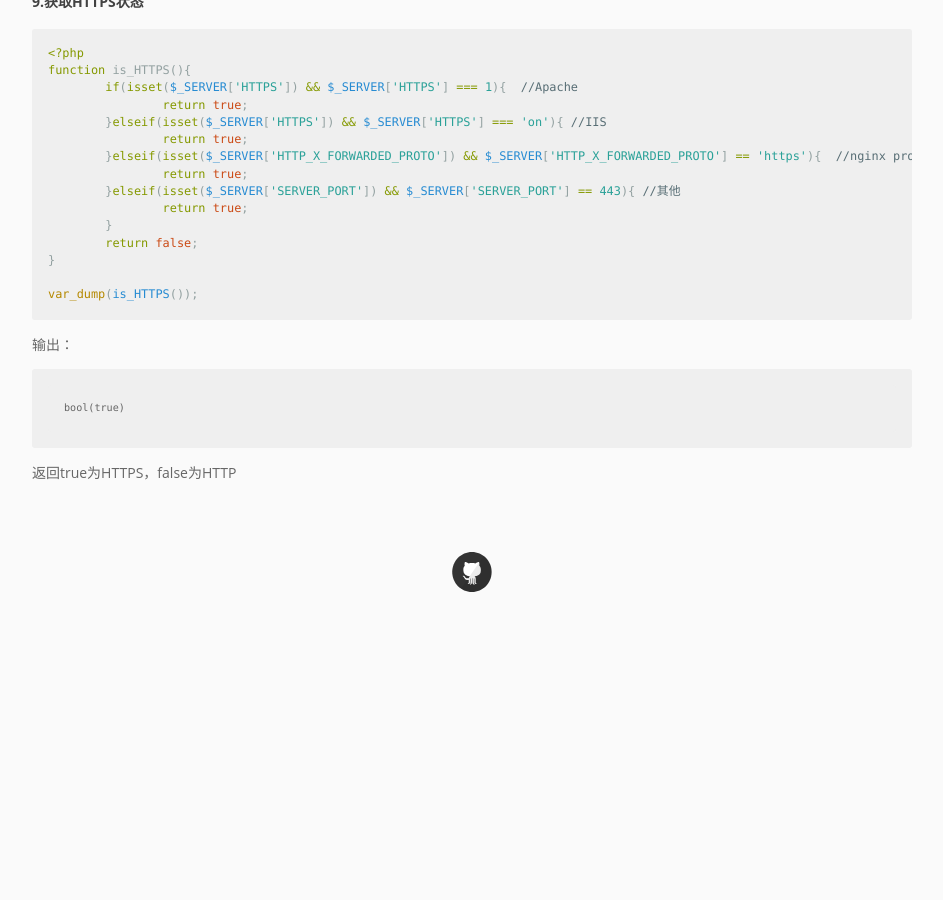
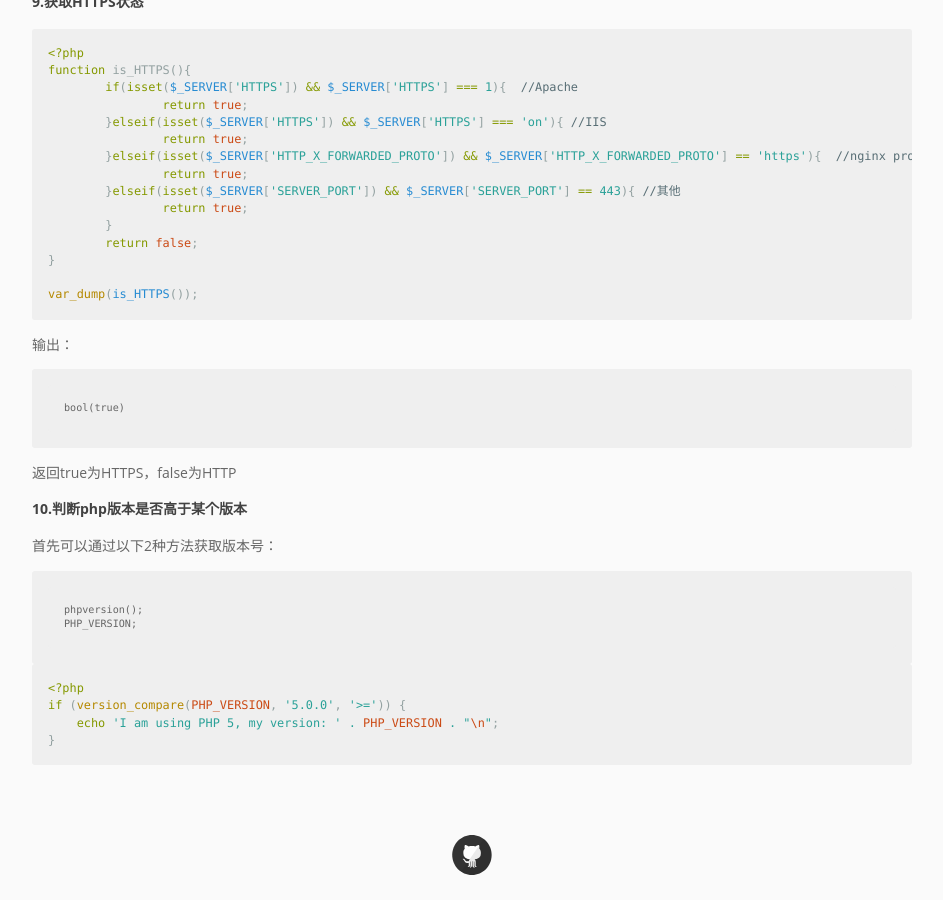
Before and after one commit to pingmalu/pingmalu.github.io, a Jekyll site: the page built from _posts/2016-05-17-PHP常用代码段.md, in a window 1280 px wide and 900 px high, scrolled down 6478 px. Shown: the whole window, without its empty margins (168-1111 px from the left). Built offline with Jekyll 4.4.1, drawn with Linux system fonts in a browser that asks for light colours; nearby versions of some CDN libraries; before the commit the page ends 7095 px from its top, so only the background shows below that.

Commit message:
'update'

```diff
--- a/_posts/2016-05-17-PHP常用代码段.md
+++ b/_posts/2016-05-17-PHP常用代码段.md
@@ -367,3 +367,18 @@ var_dump(is_HTTPS());
 	bool(true)
 
 返回true为HTTPS，false为HTTP
+
+### 10.判断php版本是否高于某个版本
+
+首先可以通过以下2种方法获取版本号：
+
+	phpversion();
+	PHP_VERSION;
+
+{% highlight php %}
+<?php
+if (version_compare(PHP_VERSION, '5.0.0', '>=')) {
+    echo 'I am using PHP 5, my version: ' . PHP_VERSION . "\n";
+}
+
+{% endhighlight %}
```
